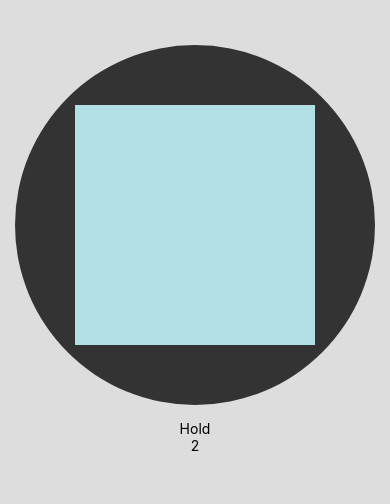
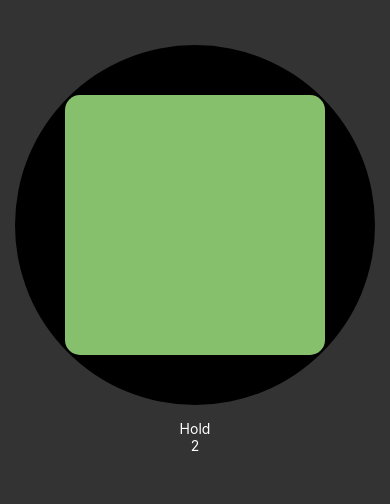
Before and after one commit to zliou/breathe, a React Native app: screen / in a window 390 px wide. Shown: the top 504 px of the page. Built offline with nearby package versions, Linux system fonts and the light colour scheme.

Commit message:
Set to dark theme.

```diff
--- a/App.js
+++ b/App.js
@@ -15,7 +15,7 @@ export default function App() {
 const styles = StyleSheet.create({
   container: {
     flex: 1,
-    backgroundColor: '#dddddd',
+    backgroundColor: '#333333',
     alignItems: 'center',
     justifyContent: 'center',
   },
--- a/components/breathing_shape.js
+++ b/components/breathing_shape.js
@@ -11,7 +11,7 @@ const HOLD_IN_DURATION_MS = 4000;
 const EXHALE_DURATION_MS = 4000;
 const HOLD_OUT_DURATION_MS = 4000;
 
-const INHALED_SIZE = 240;
+const INHALED_SIZE = 260;
 const EXHALED_SIZE = 50;
 
 export default class BreathingShape extends React.Component {
@@ -112,7 +112,7 @@ export default class BreathingShape extends React.Component {
               accessibilityLabel="Select language"
               color="#eeeeee"
               onPress={this.toggleI18nModal}
-              title=" &#127760; "/>
+              title=" &#127760;  "/>
         </View>
         <View>
           <Modal isVisible={this.state.i18nModalVisible}>
@@ -131,10 +131,11 @@ export default class BreathingShape extends React.Component {
 
 const styles = StyleSheet.create({
   breathingSquare: {
+    backgroundColor: "#86c06c",
+    borderRadius: 15,
+    justifyContent: "center",
     paddingVertical: 8,
     paddingHorizontal: 16,
-    backgroundColor: "powderblue",
-    justifyContent: "center",
   },
   breatheText: {
     fontSize: 20,
@@ -147,7 +148,7 @@ const styles = StyleSheet.create({
   },
   circle: {
     alignItems: "center",
-    backgroundColor: '#333333',
+    backgroundColor: 'black',
     borderRadius: 180,
     height: 360,
     justifyContent: "center",
--- a/components/count.js
+++ b/components/count.js
@@ -1,5 +1,5 @@
 import * as React from 'react';
-import { Text, View } from 'react-native';
+import { StyleSheet, Text, View } from 'react-native';
 
 export default class Count extends React.Component {
   constructor() {
@@ -33,8 +33,14 @@ export default class Count extends React.Component {
   render() {
     return (
       <View>
-        <Text>{this.state.count}</Text>
+        <Text style={styles.countText}>{this.state.count}</Text>
       </View>
     );
   }
 }
+
+const styles = StyleSheet.create({
+  countText: {
+    color: "white",
+  },
+});
--- a/components/instructions.js
+++ b/components/instructions.js
@@ -1,5 +1,5 @@
 import * as React from 'react';
-import { Text, View } from 'react-native';
+import { StyleSheet, Text, View } from 'react-native';
 
 import I18nLibrary from './i18n_library.js';
 
@@ -57,8 +57,14 @@ export default class Instructions extends React.Component {
   render() {
     return (
       <View>
-        <Text>{this.state.instructions[this.state.currentInstruction]}</Text>
+        <Text style={styles.instructionText}>{this.state.instructions[this.state.currentInstruction]}</Text>
       </View>
     );
   }
 }
+
+const styles = StyleSheet.create({
+  instructionText: {
+    color: "white",
+  },
+});
```
